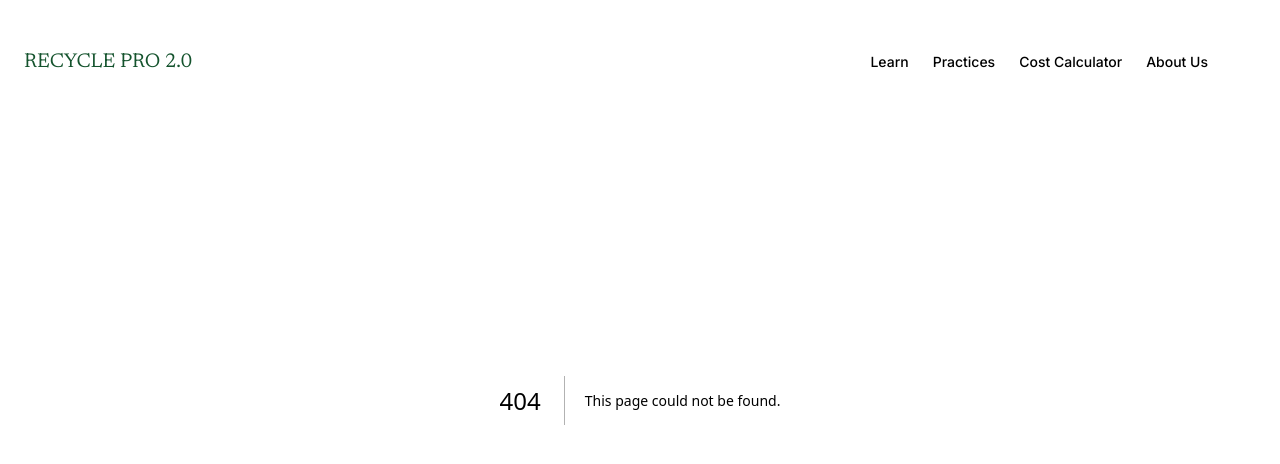
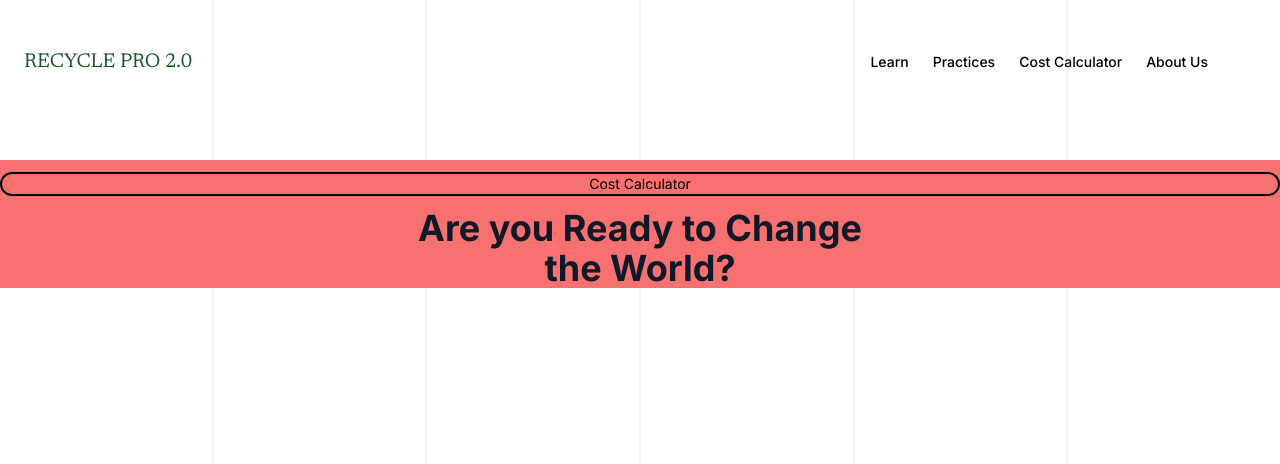
Before and after one commit to iwgithub2/TSA-Webmaster-CCSA-2024, a Next.js app: page /calculator/results in a window 1280 px wide. Before the commit this address had no page. Shown: the top 464 px of the page. Built offline with nearby package versions, Linux system fonts and the light colour scheme.

Commit message:
Added blank status page

```diff
--- /dev/null
+++ b/app/calculator/results/page.tsx
@@ -0,0 +1,30 @@
+export default function Page() {
+    return (
+        <main className="relative min-h-screen flex justify-center">
+            <div className="absolute top-0 h-full flex flex-row justify-evenly w-full max-w-7xl z-0">
+                <div className="w-0.5 h-full bg-gray-100"></div>
+                <div className="w-0.5 h-full bg-gray-100"></div>
+                <div className="w-0.5 h-full bg-gray-100"></div>
+                <div className="w-0.5 h-full bg-gray-100"></div>
+                <div className="w-0.5 h-full bg-gray-100"></div>
+            </div>
+            <div className="relative z-40 w-full">
+                <div className="flex flex-col mt-40 justify-center">
+                    <div className="bg-red-400">
+                        <div className="my-3 border-black border-2 mx-auto px-1 rounded-full">
+                            <p className="text-center text-sm">
+                                Cost Calculator
+                            </p>
+                        </div>
+                        <p className="font-bold text-gray-900 text-4xl text-center">
+                            Are you Ready to Change<br/> the World?
+                        </p>
+                    </div>
+                    <div className="bg-blue-400">
+
+                    </div>
+                </div>
+            </div>
+        </main>
+    );
+}
--- a/app/page.tsx
+++ b/app/page.tsx
@@ -36,7 +36,7 @@ export default function Page() {
                             </p>
                         </div>
                         <p>
-                            We've pulled information across 50 states, making this site the hub for all renewable energy.
+                            We have pulled information across 50 states, making this site the hub for all renewable energy.
                         </p>
                     </div>
                     <div className="bg-white my-40 ml-5 shadow-lg flex flex-col w-1/2 p-10 rounded">
```
